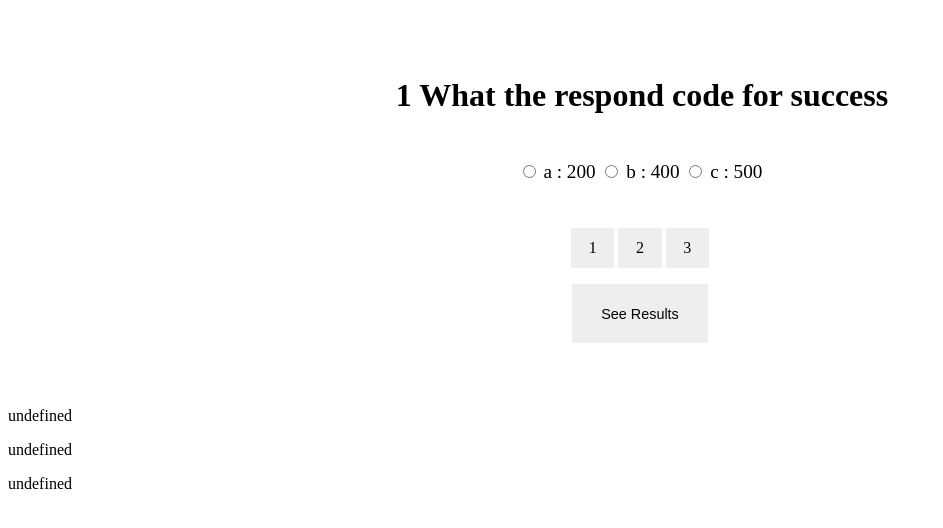
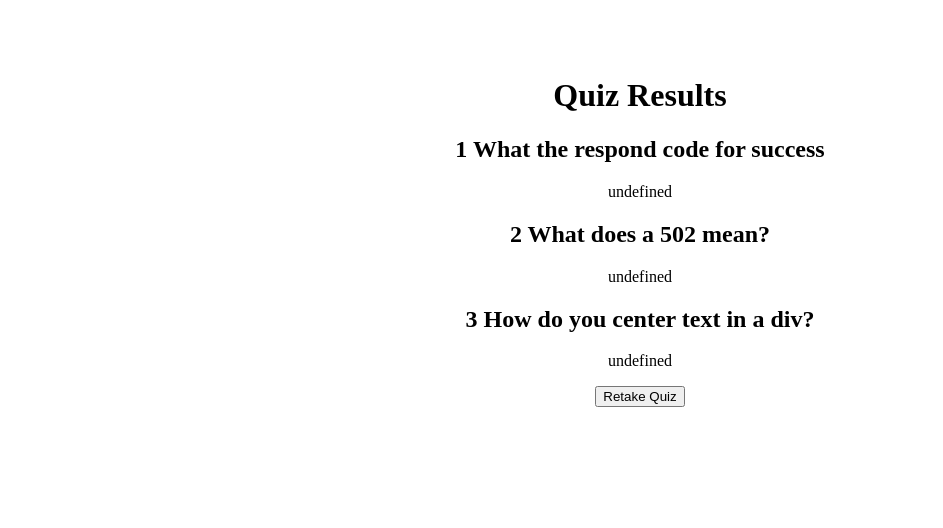
Before and after one commit to jirishus/raw_javascript_quiz, a website: page quiz-app/public/index.html in a window 1280 px wide. Both pictures are taken after a click on the input "See Results". Shown: the whole page, without its empty margins (0-943 px from the left). Drawn offline with Linux system fonts and the light colour scheme.

Commit message:
results view and retake button

```diff
--- a/quiz-app/public/index.html
+++ b/quiz-app/public/index.html
@@ -12,7 +12,7 @@
  .slide {
   display: none;
  }
- .quiz-form {
+ .quiz-form, .results {
   padding: 3em;
   width: 65%;
   margin: 0 auto;
@@ -49,6 +49,9 @@
  .choices {
   font-size: 1.2em;
  }
+ .choices label {
+  display: block;
+ }
 </style>
 </head>
 <body>
@@ -64,13 +67,14 @@
   <input type="submit" value="See Results" />
  </form>
 
- <div id="results">
+ <div id="results" class="results">
  </div>
 
 <script>
  var quizForm = document.forms['quiz-form'];
  var quiz = document.getElementById('quiz');
  var results = document.getElementById('results');
+ var retakeBtn = document.getElementById('retake-btn');
  var slideIndex = 1;
 
  // consider builder for quizData
@@ -87,7 +91,7 @@
   },
   {
    question: "How do you center text in a div?",
-   choices: { a:"Text-center", b:"Text-align", c:"Text-justify"},
+   choices: { a:"Text-center", b:"Text-align", c:"test-justify"},
    answer: "b"
   }
  ];
@@ -97,11 +101,11 @@
  renderSlides();
 
  function renderQuiz() {
-  var viewUpdate = buildView();
+  var viewUpdate = buildQuizView();
   quiz.innerHTML = viewUpdate;
  }
 
- function buildView() {
+ function buildQuizView() {
    var tempView = [];
 
    // Array.forEach tends to be slower
@@ -154,6 +158,7 @@
 
  quizForm.onsubmit = function(evt) {
   evt.preventDefault();
+
   var choiceDivs = quiz.querySelectorAll('.choices');
   var userChoices = [];
 
@@ -163,18 +168,36 @@
    const selector = `input[name=choice${i}]:checked`;
    const userChoice = (temp.querySelector(selector) || {}).value;
    const userChoiceText = quizData[i].choices[userChoice];
+   var relatedQues = quizData[i].question;
+
    userChoices.push(
     `
+    <h2>
+    ${i + 1} ${relatedQues}
+    </h2>
     <p>
     ${userChoiceText}
     </p>
     `
    );
+
   }
 
-  results.innerHTML = userChoices.join('');
+  quizForm.style.display = 'none';
+
+  results.innerHTML = '<h1>Quiz Results</h1>'
+                        + userChoices.join('')
+                        + '<button id="retake-btn">Retake Quiz</button>'
+
+  document.getElementById('retake-btn').addEventListener('click', retryQuiz);
+
+  function retryQuiz() {
+    quizForm.style.display = 'block';
+  }
 
  }
+
+
 
 </script>
 </body>
```
